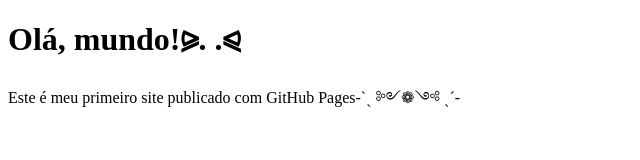
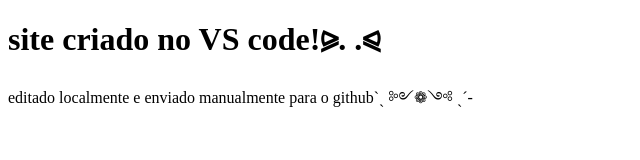
Before and after one commit to raissajacinto/meu-site, a plain HTML site: page index.html in a window 1280 px wide. Shown: the whole page, without its empty margins (0-640 px from the left). Drawn offline with Linux system fonts and the light colour scheme.

Commit message:
enviando versão local do index.htm

```diff
--- a/index.html
+++ b/index.html
@@ -2,10 +2,10 @@
 <html lang='pt-BR'>
 <head>
   <meta charset='UTF-8'>
-  <title>Meu primeiro siteೋღ 🌺 ღೋ</title>
+  <title>Meu site local ღ 🌺 ღೋ</title>
 </head>
 <body>
-  <h1>Olá, mundo!⪩. .⪨</h1>
-  <p>Este é meu primeiro site publicado com GitHub Pages-ˋˏ ༻❁༺ ˎˊ-</p>
+  <h1>site criado no VS code!⪩. .⪨</h1>
+  <p>editado localmente e enviado manualmente para o githubˋˏ ༻❁༺ ˎˊ-</p>
 </body>
 </html>
```
